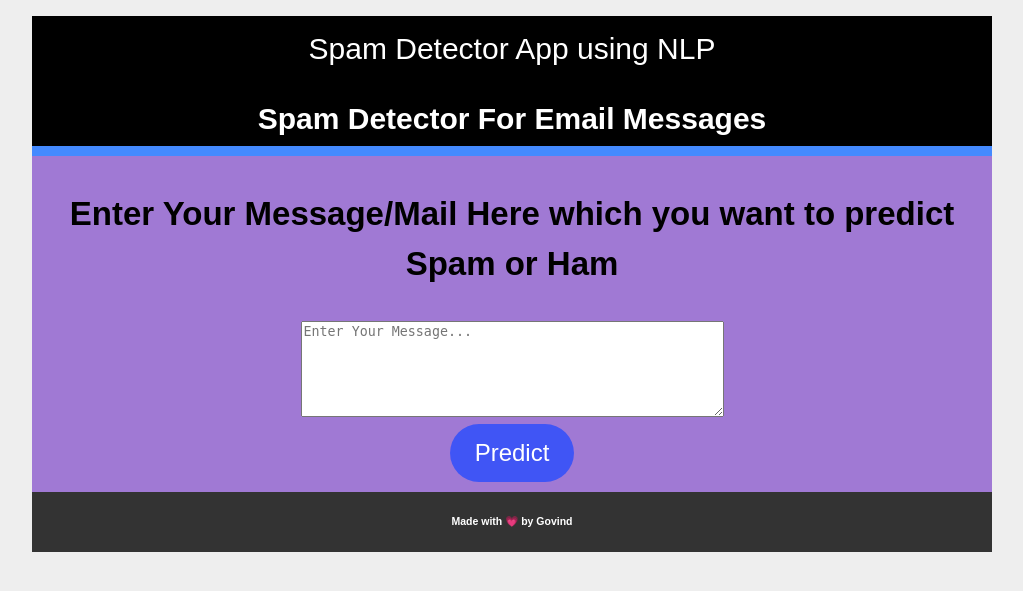
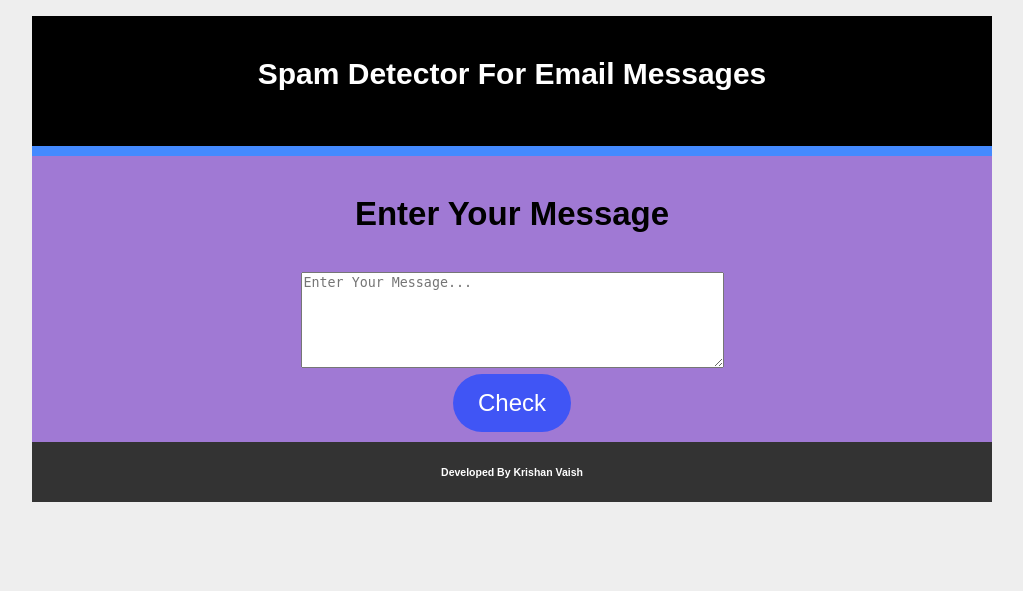
Before and after one commit to krishan-4/spam-ham, a Flask app: page / in a window 1280 px wide. Shown: the top 591 px of the page, without its empty margins (128-1151 px from the left). Run offline with Flask 2, Linux system fonts and the light colour scheme; parts of the project's set-up code (start-up, migrations or seed data) failed here and were passed over.

Commit message:
Update home.html

```diff
--- a/templates/home.html
+++ b/templates/home.html
@@ -9,10 +9,10 @@
 
 	<header>
 		<div class="container">
-		<div id="brandname">
-			Spam Detector App using NLP
+		<div id="brandname"
 		</div>
 		<h2>Spam Detector For Email Messages</h2>
+
 
 	</div>
 	</header>
@@ -20,11 +20,11 @@
 	<div class="ml-container">
 
 		<form action="/predict" method="POST">
-		<p>Enter Your Message/Mail Here which you want to predict Spam or Ham</p>
+		<p>Enter Your Message</p>
 		<textarea name="message" rows="6" cols="50" placeholder="Enter Your Message..." ></textarea>
 		<br/>
 
-		<input type="Submit" class="btn-info" value="Predict">
+		<input type="Submit" class="btn-info" value="Check">
 
 	</form>
 
@@ -32,6 +32,6 @@
 </body>
 	<footer class="footer">
     <div class="footerContainer">
-        <p class="copyright"> Made with &#x1F497 by Govind </p>
+        <p class="copyright"> Developed By Krishan Vaish </p>
     </div>
 </html>
```
